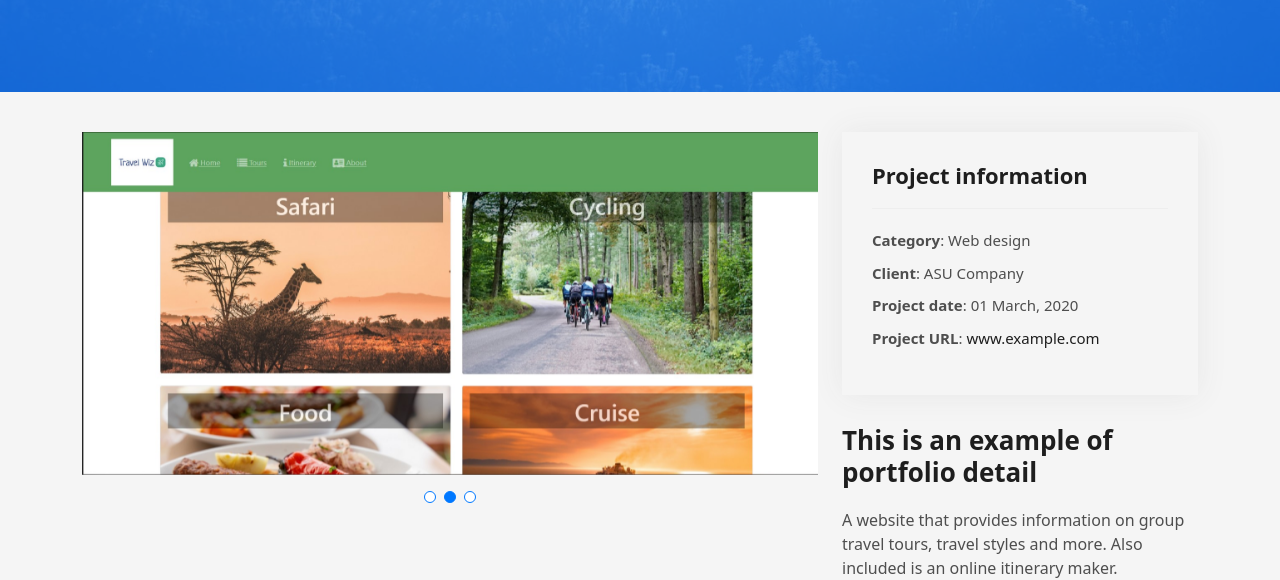
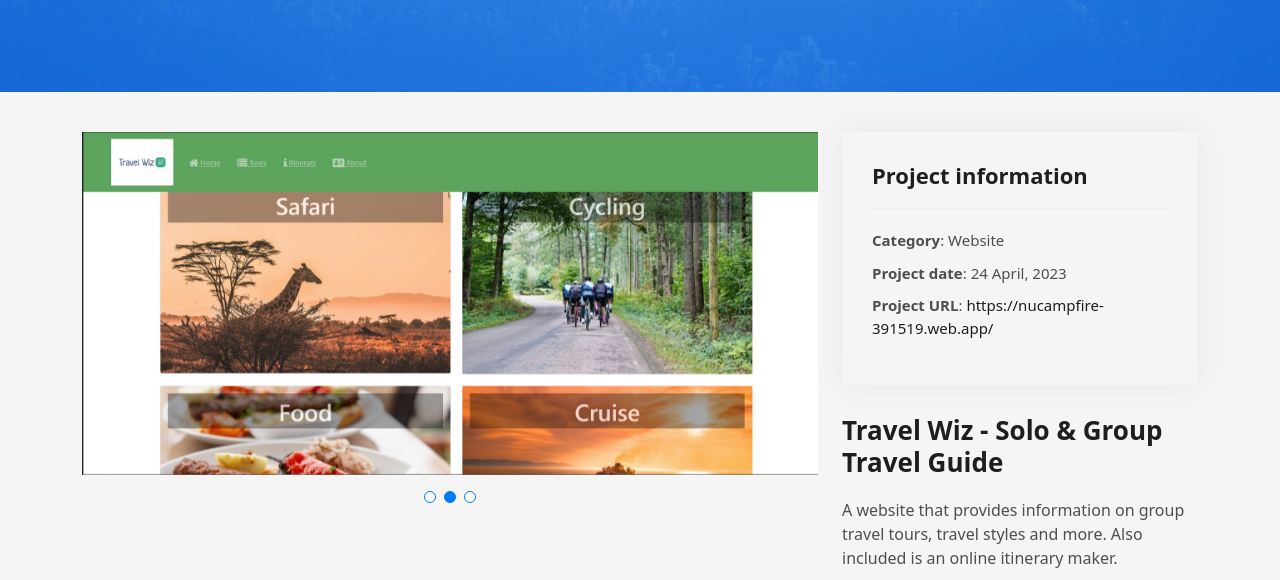
Before and after one commit to SurfacerInternet/DevFolio, a plain HTML site: page port-detail-one.html in a window 1280 px wide. Shown: the part 258-838 px from the top of the page. Drawn offline with Linux system fonts and the light colour scheme.

Commit message:
Update port-detail-one.html

```diff
--- a/port-detail-one.html
+++ b/port-detail-one.html
@@ -101,23 +101,24 @@
             </div>
           </div>
 
-          <div class="col-lg-4">
+           <div class="col-lg-4">
             <div class="portfolio-info">
               <h3>Project information</h3>
               <ul>
-                <li><strong>Category</strong>: Web design</li>
-                <li><strong>Client</strong>: ASU Company</li>
-                <li><strong>Project date</strong>: 01 March, 2020</li>
-                <li><strong>Project URL</strong>: <a href="#">www.example.com</a></li>
+                <li><strong>Category</strong>: Website </li>
+                <li><strong>Project date</strong>: 24 April, 2023</li>
+                <li><strong>Project URL</strong>: <a href="#">https://nucampfire-391519.web.app/</a></li>
               </ul>
             </div>
             <div class="portfolio-description">
-              <h2>This is an example of portfolio detail</h2>
+              <h2>Travel Wiz - Solo & Group Travel Guide</h2>
               <p>
                 A website that provides information on group travel tours, travel styles and more. Also included is an online itinerary maker.
               </p>
             </div>
           </div>
+
+        </div>
 
         </div>
 
```
